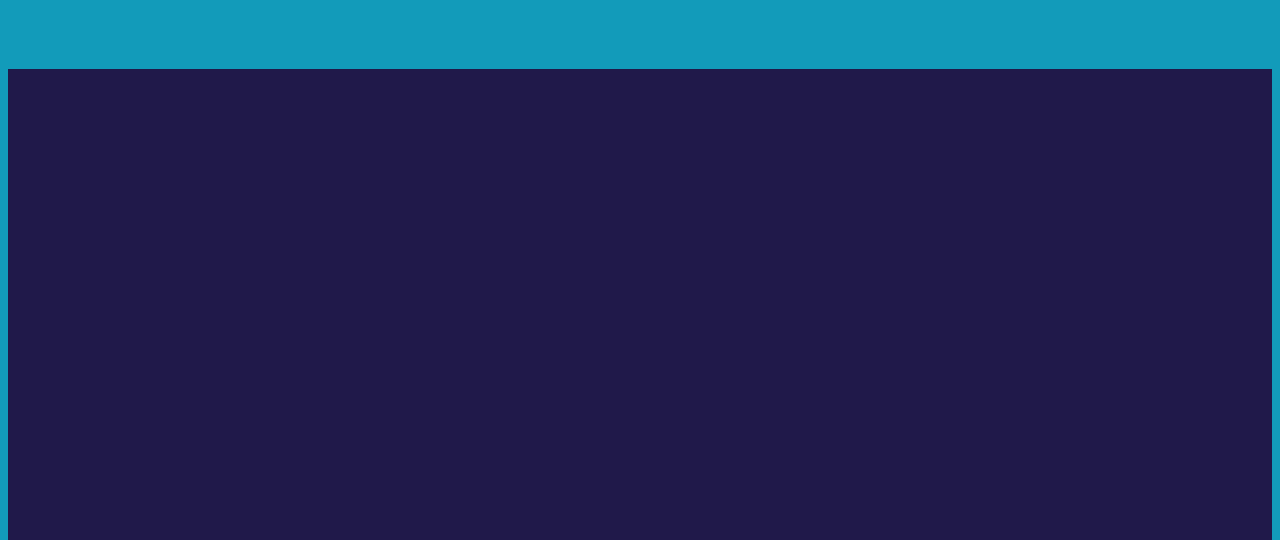
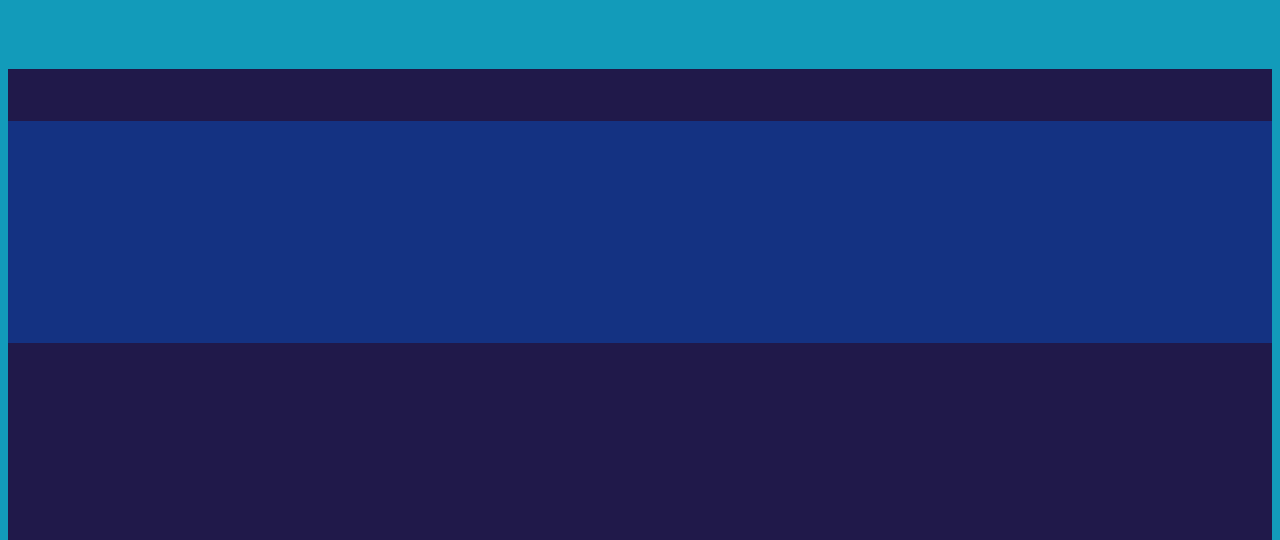
Before and after one commit to doomnoob123455/nohtml, a website: page index.html in a window 1280 px wide. Shown: the part 672-1212 px from the top of the page. Drawn offline with Linux system fonts and the light colour scheme.

Commit message:
Update index.html

```diff
--- a/index.html
+++ b/index.html
@@ -33,6 +33,11 @@
          color:rgb(36, 150, 82);
         font-family:mono;
             font-weight: bold;
+        }
+    .c   {
+        background-color:rgb(20, 50, 130);
+
+
         }
     </style>
     <body>
```
